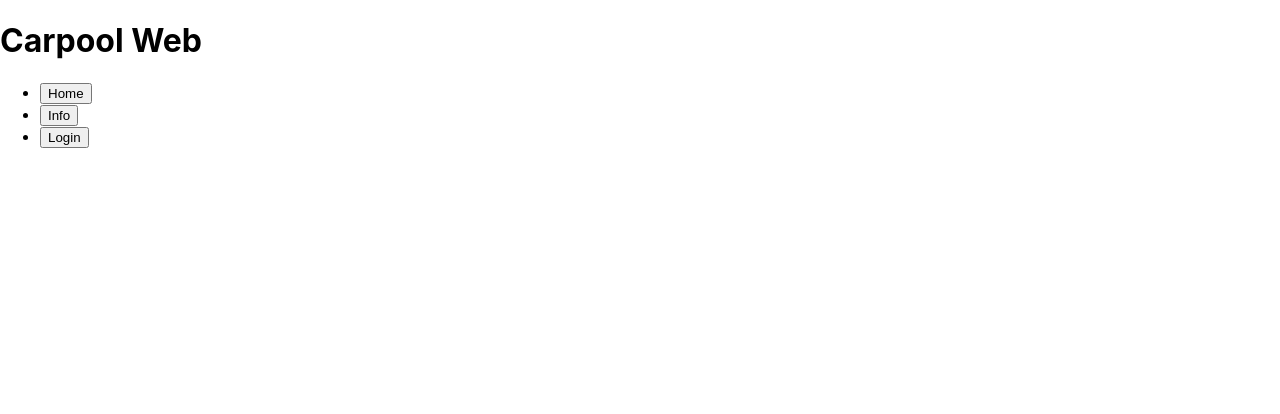
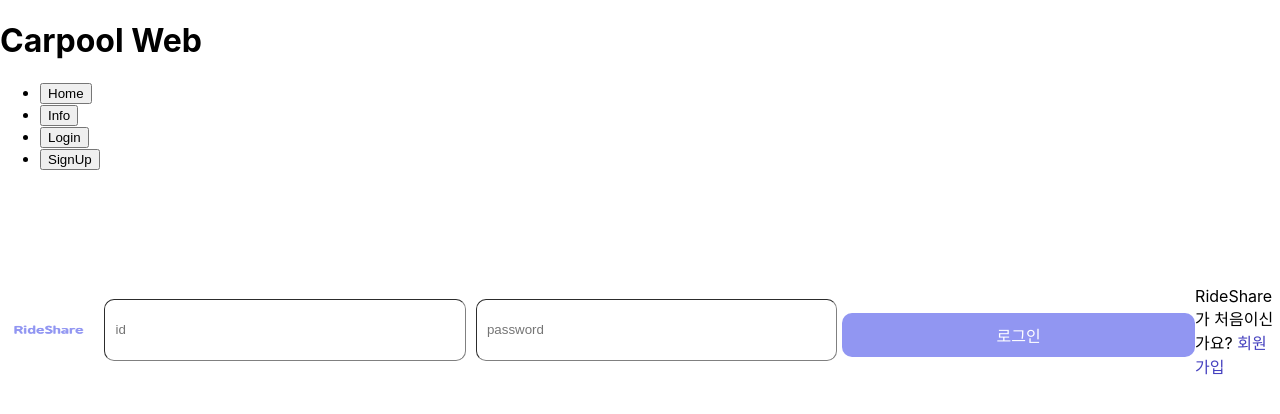
Before and after one commit to KNUCSE23-Capston-Design/RideShare_Web, a React (Create React App) app: page /Login in a window 1280 px wide. Shown: the top 414 px of the page. Built offline with nearby package versions, Linux system fonts and the light colour scheme.

Commit message:
[refactor] : Login 및 SignUp페이지 수정

```diff
--- a/src/App.js
+++ b/src/App.js
@@ -7,6 +7,8 @@ import Home from "./pages/HomePage";
 import Carpool from "./pages/Carpool/Carpoolpage";
 import Taxi from "./pages/Taxi/Taxipage";
 import Info from "./pages/InfoPage";
+import Login from "./pages/LoginPage";
+import SignUp from "./pages/SignUpPage";
 
 function App() {
   return (
@@ -17,6 +19,8 @@ function App() {
         <Route path="/Carpool" element={<Carpool />} />
         <Route path="/Taxi" element={<Taxi />} />
         <Route path="/Info" element={<Info />} />
+        <Route path="/Login" element={<Login />} />
+        <Route path="/SignUp" element={<SignUp />} />
       </Routes>
     </RecoilRoot>
   );
--- a/src/components/Header.js
+++ b/src/components/Header.js
@@ -1,5 +1,5 @@
-import React from 'react';
-import { Link } from 'react-router-dom';
+import React from "react";
+import { Link } from "react-router-dom";
 
 const Header = () => {
   return (
@@ -18,7 +18,14 @@ const Header = () => {
             </Link>
           </li>
           <li>
-            <button>Login</button>
+            <Link to="/Login">
+              <button>Login</button>
+            </Link>
+          </li>
+          <li>
+            <Link to="/SignUp">
+              <button>SignUp</button>
+            </Link>
           </li>
         </ul>
       </nav>
--- a/src/pages/LoginPage.js
+++ b/src/pages/LoginPage.js
@@ -1,24 +1,19 @@
-import React, { useState, useEffect } from "react";
-import { Dimensions, View, TextInput, Image, TouchableOpacity, Text, StyleSheet } from "react-native";
-import { useNavigation } from "@react-navigation/native";
-
+import React, { useState } from "react";
 import { useRecoilState } from "recoil";
 import { isLoggedInState } from "../atoms";
-import * as Font from "expo-font";
-const screenHeight = Dimensions.get("window").height;
+import { useNavigate } from "react-router-dom";
 
 const Login = () => {
   // useState : 아이디와 암호 입력 값을 저장
   const [id, setId] = useState("");
   const [password, setPassword] = useState("");
   const [isLoggedIn, setIsLoggedIn] = useRecoilState(isLoggedInState);
-
-    const navigation = useNavigation();
+  const navigate = useNavigate();
 
   const handleLogin = () => {
     //'handleLogin'함수는 "로그인" 버튼을 눌렀을 때 호출됨
     //버튼 클릭시 홈화면으로 이동(일시적)
-        navigation.navigate("NavigationBar");
+    navigate("/");
 
     //로그인 성공시, 로그인 상태 저장
     setIsLoggedIn(true);
@@ -29,68 +24,78 @@ const Login = () => {
 
   const handleSignUp = () => {
     //회원가입 클릭시 회원가입 화면으로 이동
-        navigation.navigate("SignUp");
+    navigate("/SignUp");
   };
 
   return (
-        <View style={styles.container}>
-            <Image source={require("../../assets/logo/logo7.png")} style={{ width: 270, height: 60, margin: 5 }} />
-            <TextInput style={styles.input} onChangeText={(text) => setId(text)} value={id} placeholder="아이디" />
-            <TextInput style={styles.input} onChangeText={(text) => setPassword(text)} value={password} placeholder="비밀번호" secureTextEntry={true} />
-            <TouchableOpacity onPress={handleLogin} style={styles.loginButton}>
-                <View style={styles.buttonContainer}>
-                    <Text style={styles.buttonText}>로그인</Text>
-                </View>
-            </TouchableOpacity>
-            <Text style={styles.signupText}>
+    <div style={styles.container}>
+      <img
+        src={require("../assets/logo/logo7.png")}
+        style={{ width: 270, height: 60, margin: 5 }}
+        alt="Logo"
+      />
+      <input
+        style={styles.input}
+        onChange={(e) => setId(e.target.value)}
+        value={id}
+        placeholder="id"
+      />
+      <input
+        style={styles.input}
+        onChange={(e) => setPassword(e.target.value)}
+        value={password}
+        placeholder="password"
+        type="password"
+      />
+      <button onClick={handleLogin} style={styles.loginButton}>
+        로그인
+      </button>
+      <p style={styles.signupText}>
         RideShare가 처음이신가요?{" "}
-                <Text style={styles.signupLink} onPress={handleSignUp}>
+        <span style={styles.signupLink} onClick={handleSignUp}>
           회원가입
-                </Text>
-            </Text>
-        </View>
+        </span>
+      </p>
+    </div>
   );
 };
 
-const styles = StyleSheet.create({
+const styles = {
   container: {
-        flex: 1,
+    display: "flex",
     alignItems: "center",
     justifyContent: "flex-start",
     backgroundColor: "#ffffff",
-        paddingTop: screenHeight * 0.1,
+    paddingTop: "10vh",
   },
   input: {
-        height: 40,
+    height: "40px",
     width: "80%",
     borderColor: "gray",
-        borderWidth: 1,
-        margin: 5,
-        padding: 10,
+    borderWidth: "1px",
+    margin: "5px",
+    padding: "10px",
     backgroundColor: "#ffffff",
     color: "#D5D7F2",
-        borderRadius: 10,
+    borderRadius: "10px",
   },
   loginButton: {
     width: "80%",
-    },
-    buttonContainer: {
     backgroundColor: "#9196F2",
-        alignItems: "center",
-        padding: 10,
-        marginTop: 10,
-        borderRadius: 10,
-    },
-    buttonText: {
+    border: "none",
+    padding: "10px",
+    marginTop: "10px",
+    borderRadius: "10px",
     color: "#ffffff",
-        fontSize: 16,
+    fontSize: "16px",
   },
   signupText: {
-        marginTop: 20,
+    marginTop: "20px",
   },
   signupLink: {
     color: "#4541BF",
+    cursor: "pointer",
   },
-});
+};
 
 export default Login;
--- a/src/pages/SignUpPage.js
+++ b/src/pages/SignUpPage.js
@@ -1,53 +1,77 @@
 import React, { useState } from "react";
-import { View, TextInput, Image, TouchableOpacity, Text, StyleSheet, Dimensions } from "react-native";
-import { useNavigation } from "@react-navigation/native";
+import { useNavigate } from "react-router-dom";
 
 // TODO : 학교 이메일 인증
 const SignUp = () => {
-    const screenHeight = Dimensions.get("window").height;
   const [id, setId] = useState("");
   const [password, setPassword] = useState("");
   const [nickname, setNickname] = useState("");
   const [email, setEmail] = useState("");
 
-    const navigation = useNavigation();
+  const navigate = useNavigate();
 
   const handleSignup = () => {
     // 사용자 데이터를 데이터베이스 또는 API에 저장하기 위한 로직 작성
     // 등록이 완료되면 로그인 화면으로 이동
-        navigation.navigate("Login");
+    navigate("/Login");
   };
 
   const handleLogin = () => {
     // 계정이 이미 있으면 로그인 화면으로 이동
-        navigation.navigate("Login");
+    navigate("/Login");
   };
 
   return (
-        <View style={styles.container}>
-            <Image source={require("../../assets/logo/logo7.png")} style={{ width: 270, height: 60, margin: 5 }} />
-            <TextInput style={styles.input} onChangeText={(text) => setId(text)} value={id} placeholder="아이디" />
-            <TextInput style={styles.input} onChangeText={(text) => setPassword(text)} value={password} placeholder="비밀번호" secureTextEntry={true} />
-            <TextInput style={styles.input} onChangeText={(text) => setNickname(text)} value={nickname} placeholder="닉네임" />
-            <TextInput style={styles.input} onChangeText={(text) => setEmail(text)} value={email} placeholder="이메일" keyboardType="email-address" />
-            <TouchableOpacity onPress={handleSignup} style={styles.signupButton}>
-                <View style={styles.buttonContainer}>
-                    <Text style={styles.buttonText}>회원가입</Text>
-                </View>
-            </TouchableOpacity>
-            <Text style={styles.loginText}>
+    <div style={styles.container}>
+      <img
+        src={require("../assets/logo/logo7.png")}
+        style={{ width: 270, height: 60, margin: 5 }}
+        alt="Logo"
+      />
+      <input
+        style={styles.input}
+        onChange={(e) => setId(e.target.value)}
+        value={id}
+        placeholder="id"
+      />
+      <input
+        style={styles.input}
+        onChange={(e) => setPassword(e.target.value)}
+        value={password}
+        placeholder="password"
+        type="password"
+      />
+      <input
+        style={styles.input}
+        onChange={(e) => setNickname(e.target.value)}
+        value={nickname}
+        placeholder="nickname"
+      />
+      <input
+        style={styles.input}
+        onChange={(e) => setEmail(e.target.value)}
+        value={email}
+        placeholder="email"
+        type="email"
+      />
+      <button onClick={handleSignup} style={styles.signupButton}>
+        <div style={styles.buttonContainer}>
+          <span style={styles.buttonText}>회원가입</span>
+        </div>
+      </button>
+      <p style={styles.loginText}>
         이미 계정이 있으신가요?{" "}
-                <Text style={styles.loginLink} onPress={handleLogin}>
+        <span style={styles.loginLink} onClick={handleLogin}>
           로그인
-                </Text>
-            </Text>
-        </View>
+        </span>
+      </p>
+    </div>
   );
 };
 
-const styles = StyleSheet.create({
+const styles = {
   container: {
-        flex: 1,
+    display: "flex",
     alignItems: "center",
     justifyContent: "center",
   },
@@ -63,9 +87,12 @@ const styles = StyleSheet.create({
   signupButton: {
     width: "80%",
     marginTop: 10,
+    backgroundColor: "transparent",
+    border: "none",
   },
   buttonContainer: {
     backgroundColor: "#9196F2",
+    display: "flex",
     alignItems: "center",
     padding: 10,
     borderRadius: 10,
@@ -79,7 +106,8 @@ const styles = StyleSheet.create({
   },
   loginLink: {
     color: "#4541BF",
+    cursor: "pointer",
   },
-});
+};
 
 export default SignUp;
```
Lines whose indentation alone changed are shown as unchanged.
